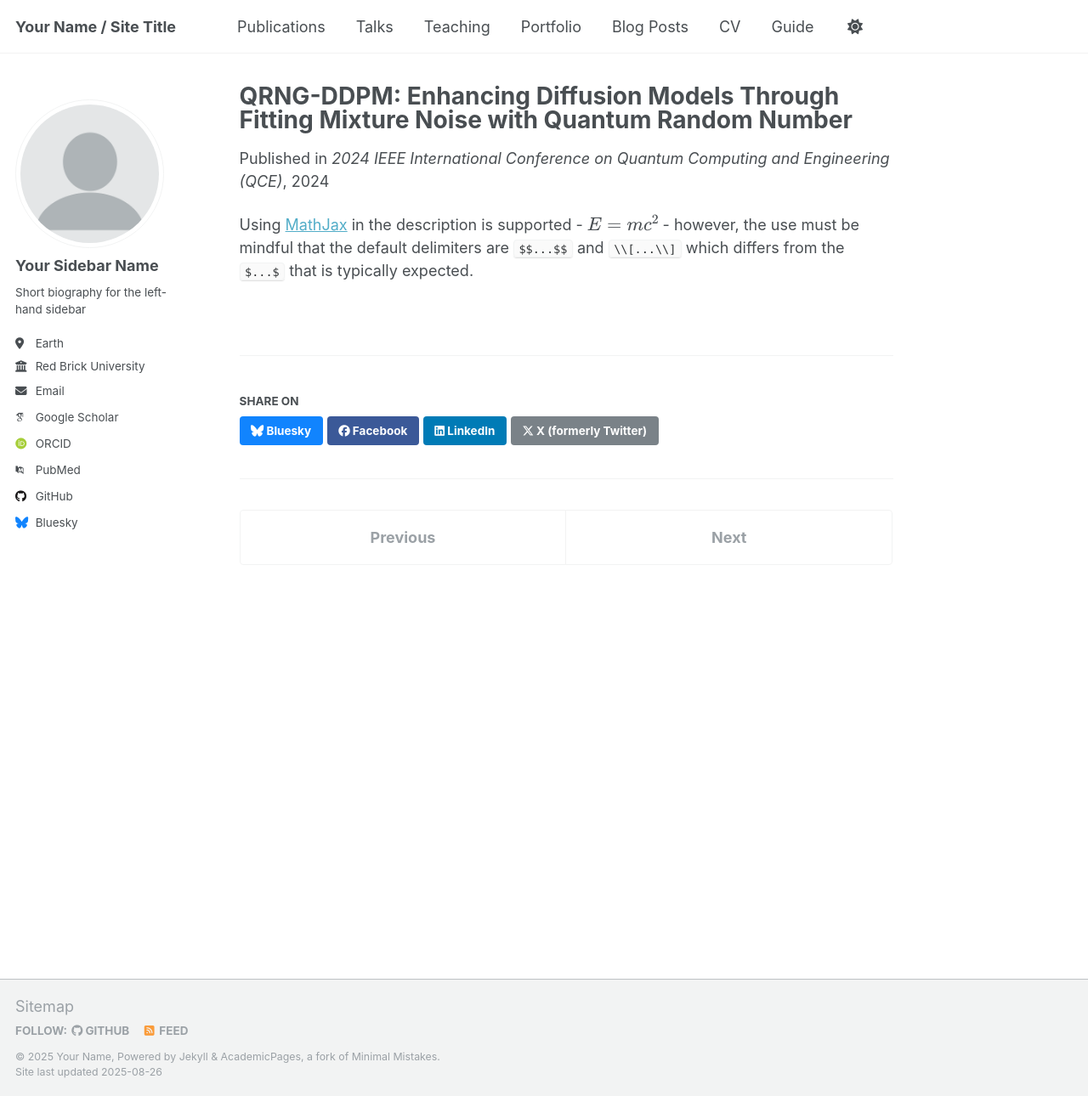
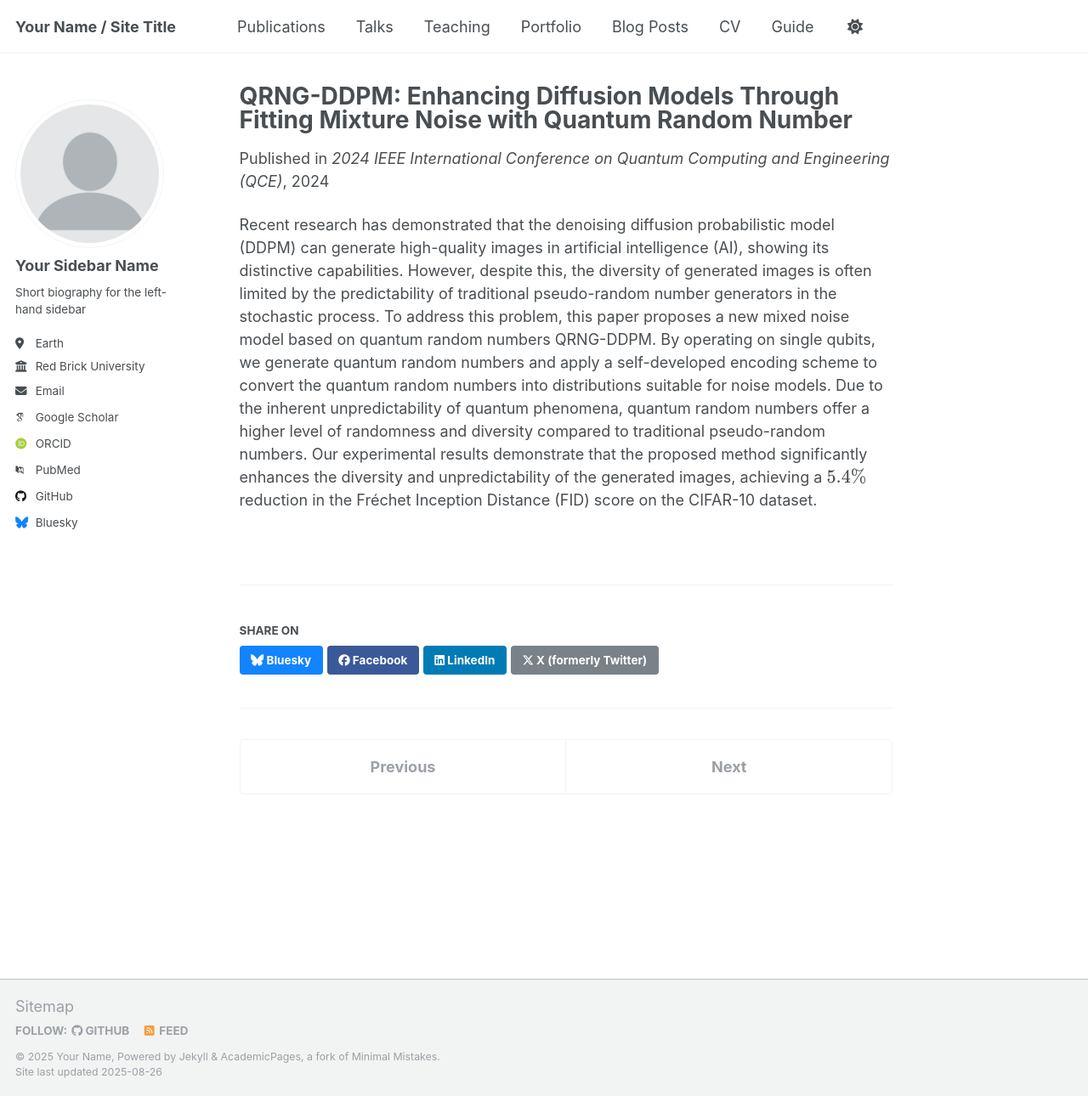
Before and after one commit to LXY-princess/lxy-princess.github.io, a Jekyll site: the page built from _publications/2025-06-08-paper-title-number-5.md, in a window 1280 px wide and 1290 px high. Shown: the whole window at 85% size. Built offline with Jekyll 4.4.1, drawn with Linux system fonts in a browser that asks for light colours; some web fonts are replaced; a script that is not in the unit is left out.

Commit message:
Update 2025-06-08-paper-title-number-5.md

```diff
--- a/_publications/2025-06-08-paper-title-number-5.md
+++ b/_publications/2025-06-08-paper-title-number-5.md
@@ -9,4 +9,4 @@ venue: '2024 IEEE International Conference on Quantum Computing and Engineering
 paperurl: 'https://ieeexplore.ieee.org/abstract/document/10821107'
 ---
 
-Using [MathJax](https://www.mathjax.org/) in the description is supported - $$E=mc^2$$ - however, the use must be mindful that the default delimiters are `$$...$$` and `\\[...\\]` which differs from the `$...$` that is typically expected.
+Recent research has demonstrated that the denoising diffusion probabilistic model (DDPM) can generate high-quality images in artificial intelligence (AI), showing its distinctive capabilities. However, despite this, the diversity of generated images is often limited by the predictability of traditional pseudo-random number generators in the stochastic process. To address this problem, this paper proposes a new mixed noise model based on quantum random numbers QRNG-DDPM. By operating on single qubits, we generate quantum random numbers and apply a self-developed encoding scheme to convert the quantum random numbers into distributions suitable for noise models. Due to the inherent unpredictability of quantum phenomena, quantum random numbers offer a higher level of randomness and diversity compared to traditional pseudo-random numbers. Our experimental results demonstrate that the proposed method significantly enhances the diversity and unpredictability of the generated images, achieving a $$5.4\%$$ reduction in the Fréchet Inception Distance (FID) score on the CIFAR-10 dataset.
```
